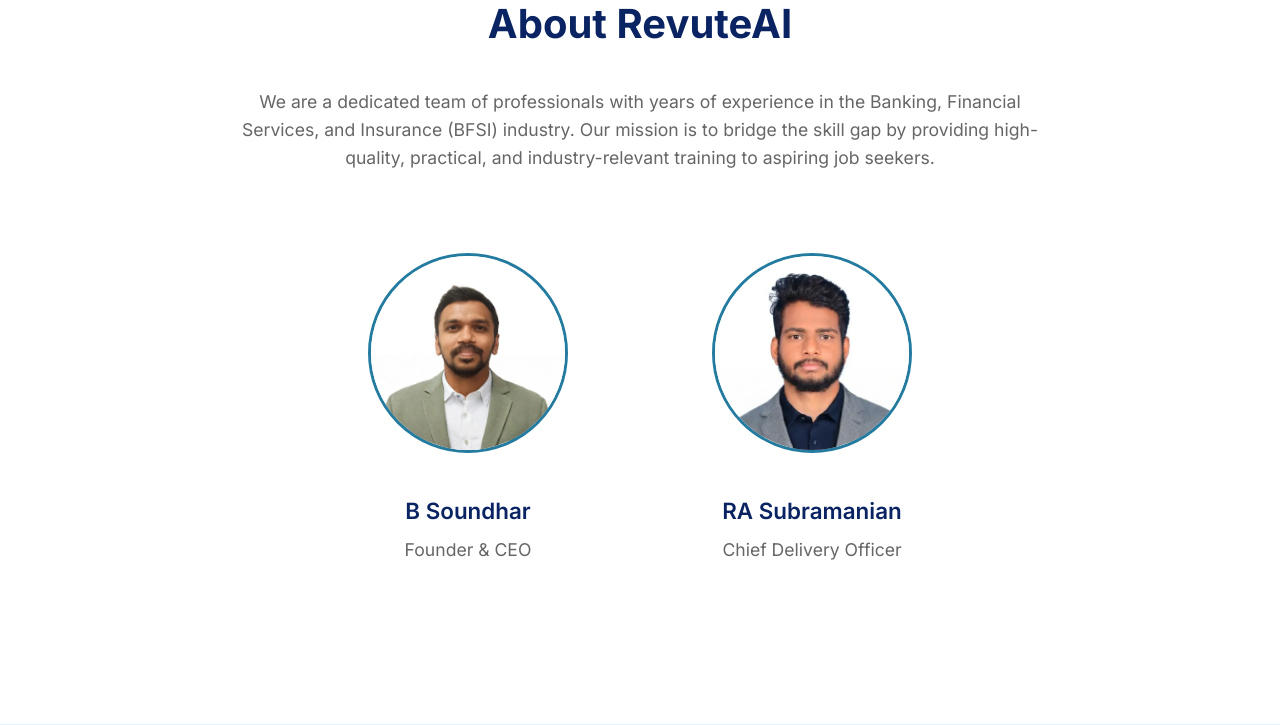
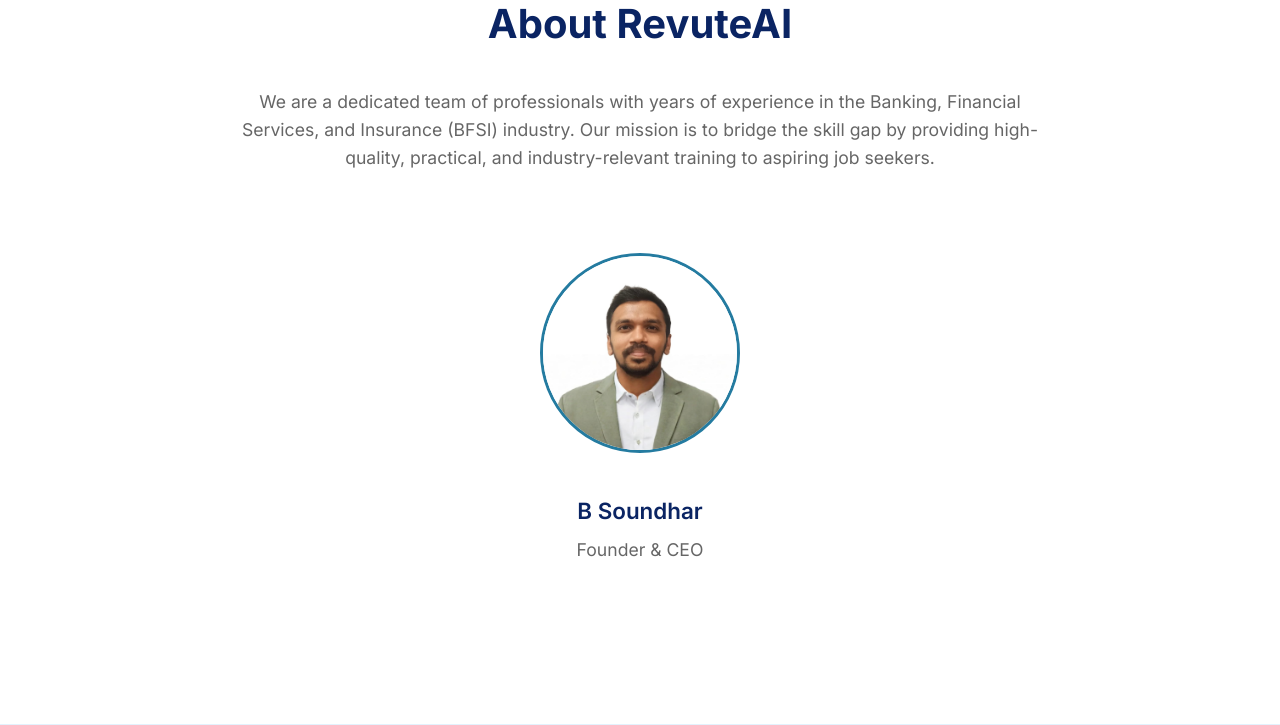
Before and after one commit to saipavansp/website, a Flask app: page / in a window 1280 px wide. Shown: the part 2152-2877 px from the top of the page. Run offline with Flask 3, Linux system fonts and the light colour scheme; some libraries are stand-ins or nearby versions.

Commit message:
subbu removed

```diff
--- a/templates/index.html
+++ b/templates/index.html
@@ -122,13 +122,13 @@
             <p class="member-qualification">Founder & CEO</p>
         </div>
 
-        <div class="member">
-           <div class="photo-circle">
-        <img src="{{ url_for('static', filename='images/subbu.jpg') }}" alt="Subbu"/>
-        </div>
-           <h3 class="member-name">RA Subramanian</h3>
-            <p class="member-qualification">Chief Delivery Officer</p>
-        </div>
+<!--        <div class="member">-->
+<!--           <div class="photo-circle">-->
+<!--        <img src="{{ url_for('static', filename='images/subbu.jpg') }}" alt="Subbu"/>-->
+<!--        </div>-->
+<!--           <h3 class="member-name">RA Subramanian</h3>-->
+<!--            <p class="member-qualification">Chief Delivery Officer</p>-->
+<!--        </div>-->
       </div>
     </div>
   </section>
```
